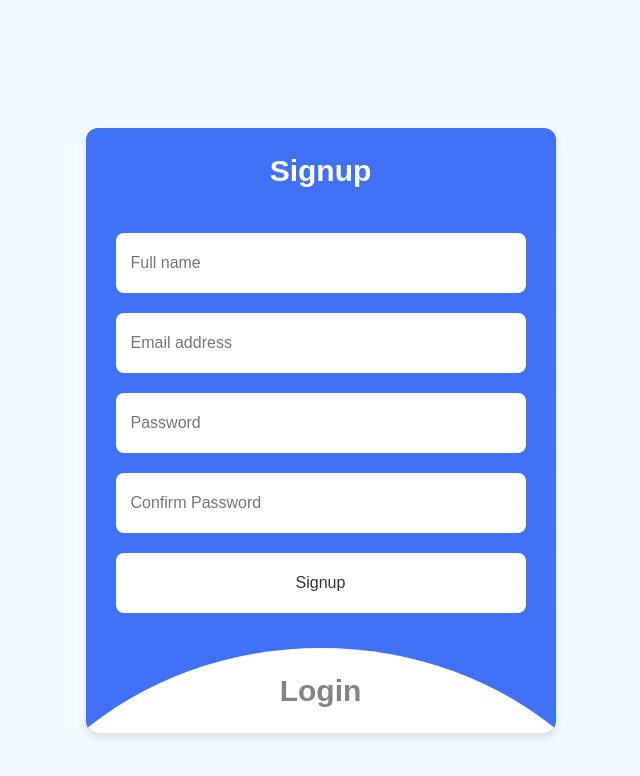
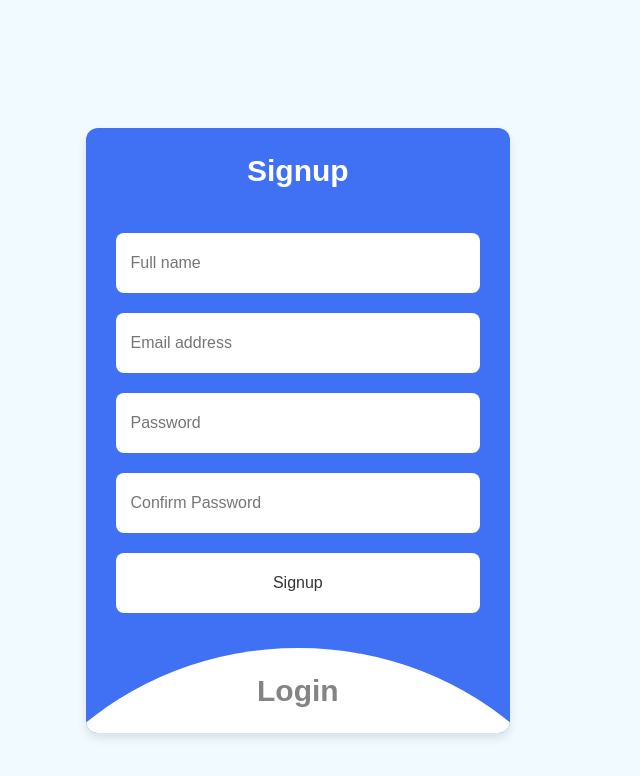
Before and after one commit to ajaykundnani/garden-development-maintainance-service, a Vue app: page /login in a window 1280 px wide. Shown: the top 776 px of the page, without its empty margins (406-1046 px from the left). Built offline with nearby package versions, Linux system fonts and the light colour scheme; what vue-toast-notification would draw is missing.

Commit message:
change width

```diff
--- a/src/login-component.vue
+++ b/src/login-component.vue
@@ -234,7 +234,7 @@ body {
 .wrapper {
   position: relative;
   max-width: 470px;
-  width: 160%;
+  width: 143%;
   border-radius: 12px;
   padding: 20px 30px 120px;
   background: #4070f4;
```
